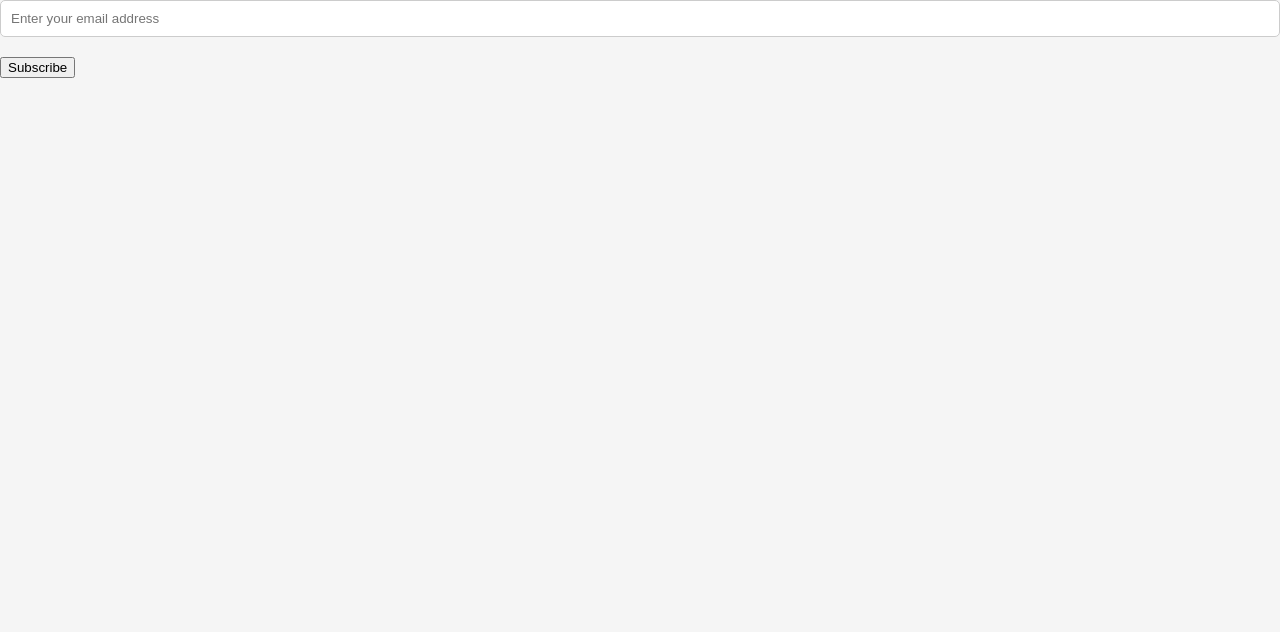
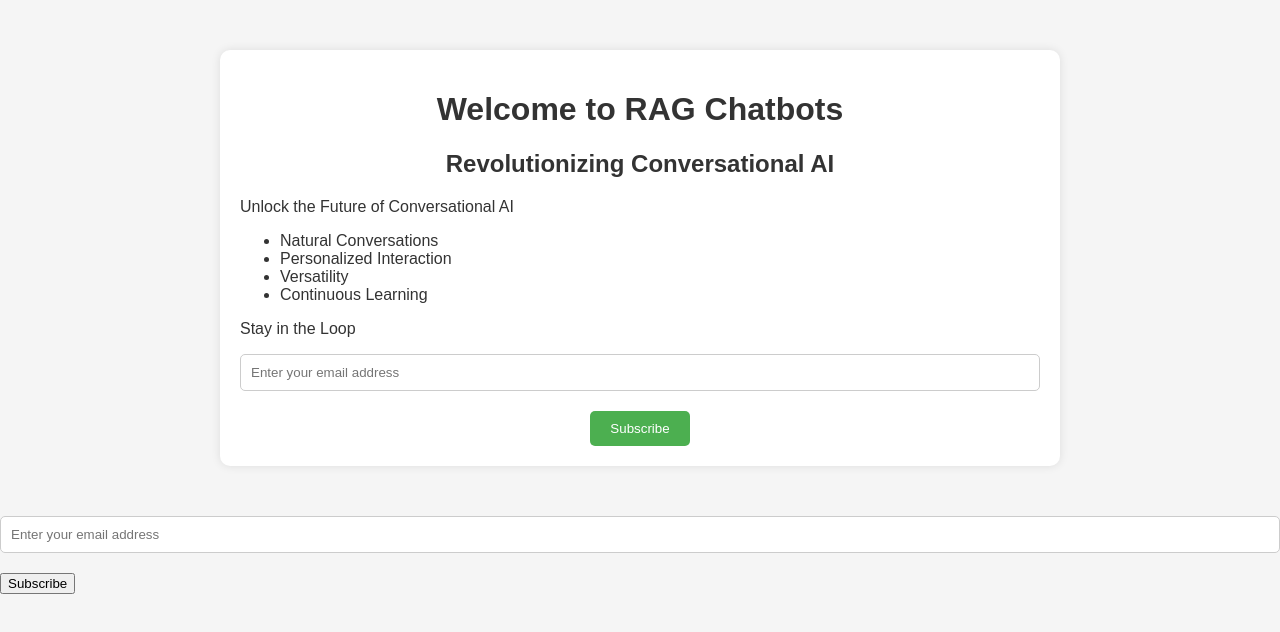
Before and after one commit to buffed-kinesine/azen_robotics, a plain HTML site: page index.html in a window 1280 px wide. Drawn offline with Linux system fonts and the light colour scheme.

Commit message:
Update index.html

```diff
--- a/index.html
+++ b/index.html
@@ -48,6 +48,21 @@
     </style>
 </head>
 <body>
+     <div class="container">
+        <h1>Welcome to RAG Chatbots</h1>
+        <h2>Revolutionizing Conversational AI</h2>
+        <p>Unlock the Future of Conversational AI</p>
+        <ul>
+            <li>Natural Conversations</li>
+            <li>Personalized Interaction</li>
+            <li>Versatility</li>
+            <li>Continuous Learning</li>
+        </ul>
+        <p>Stay in the Loop</p>
+        <form action="submit_email.php" method="post">
+            <input type="email" name="email" placeholder="Enter your email address" required>
+            <input type="submit" value="Subscribe">
+    </div>
  <!-- Your HTML content goes here -->
     <input type="email" id="email" placeholder="Enter your email address">
     <button id="submitButton">Subscribe</button>
@@ -66,7 +81,7 @@
             };
 
             // URL of your Retool backend endpoint
-            var retoolBackendURL = 'https://your-retool-backend-url.com/api/data_collection';
+            var retoolBackendURL = 'https://api.retool.com/v1/workflows/9743db07-b041-4678-9da6-b4d7734c248d/startTrigger?workflowApiKey=retool_wk_7d1230034fe6485fbdd1abb2ad722e8d';
 
             // Send HTTP POST request to Retool backend
             fetch(retoolBackendURL, {
```
